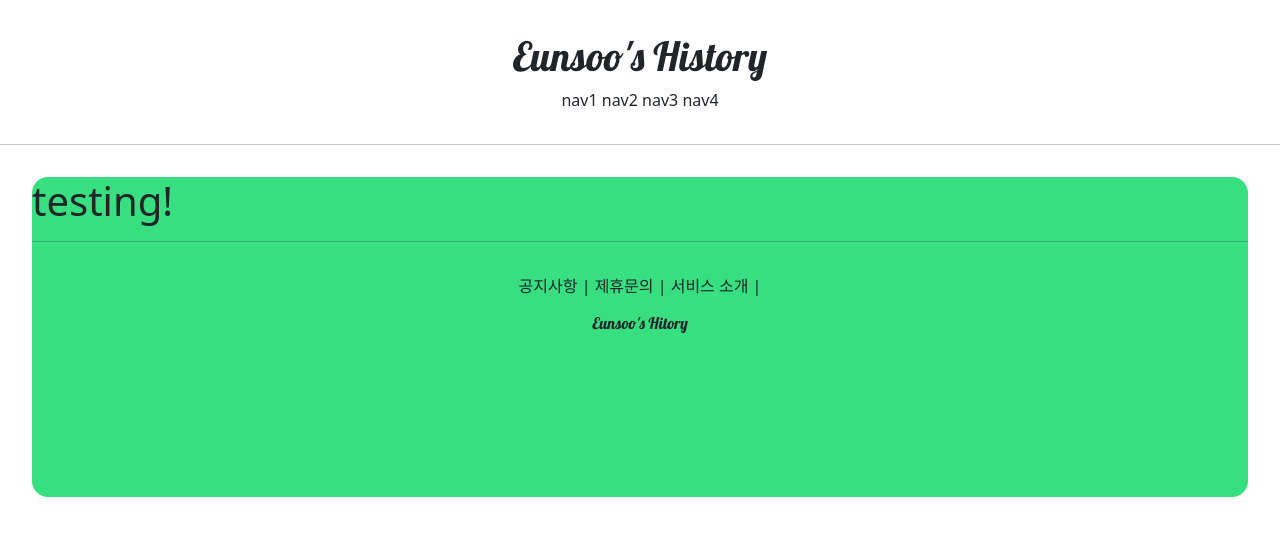
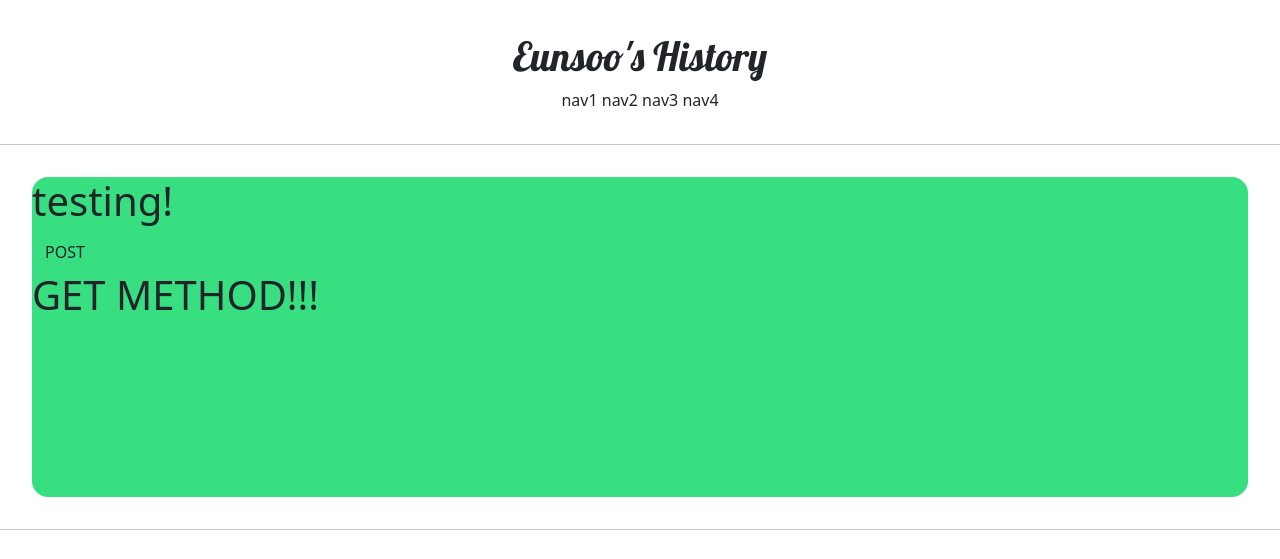
Before and after one commit to lck1984/pragmatic, a Django app: page /account/hello_world/ in a window 1280 px wide. Shown: the top 559 px of the page. Run offline with Django 4.2, Linux system fonts and the light colour scheme.

Commit message:
django course 16 commit

```diff
--- a/accountapp/templates/accountapp/hello_world.html
+++ b/accountapp/templates/accountapp/hello_world.html
@@ -8,5 +8,15 @@
             testing!
         </h1>
 
+        <form action="/account/hello_world/" method="post">
+            {% csrf_token %}
+            <input type="submit" class="btn btn-primaty" value="POST">
+        </form>
+
+        <h1>
+            {{ text }}
+        </h1>
+
+    </div>
 
 {% endblock %}
--- a/accountapp/views.py
+++ b/accountapp/views.py
@@ -2,4 +2,8 @@ from django.http import HttpResponse
 from django.shortcuts import render
 
 def hello_world(request):
-    return render(request, 'accountapp/hello_world.html')
+
+    if request.method == "POST":
+        return render(request, 'accountapp/hello_world.html', context={'text': 'POST METHOD!!!'})
+    else:
+        return render(request, 'accountapp/hello_world.html', context={'text': 'GET METHOD!!!'})
```
